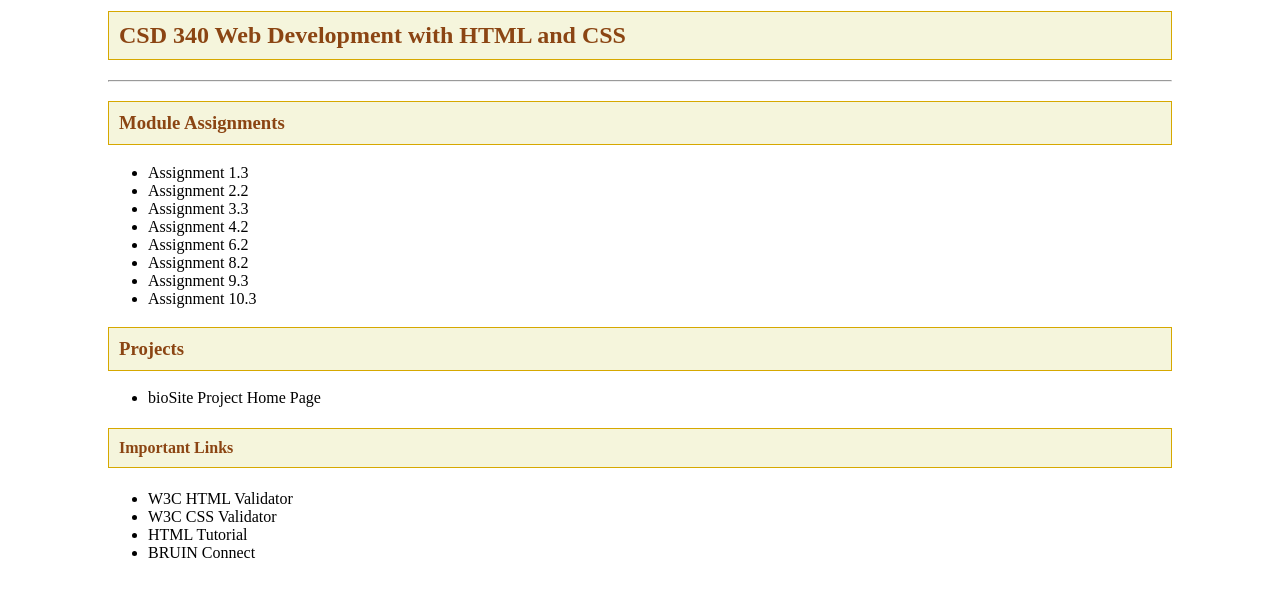
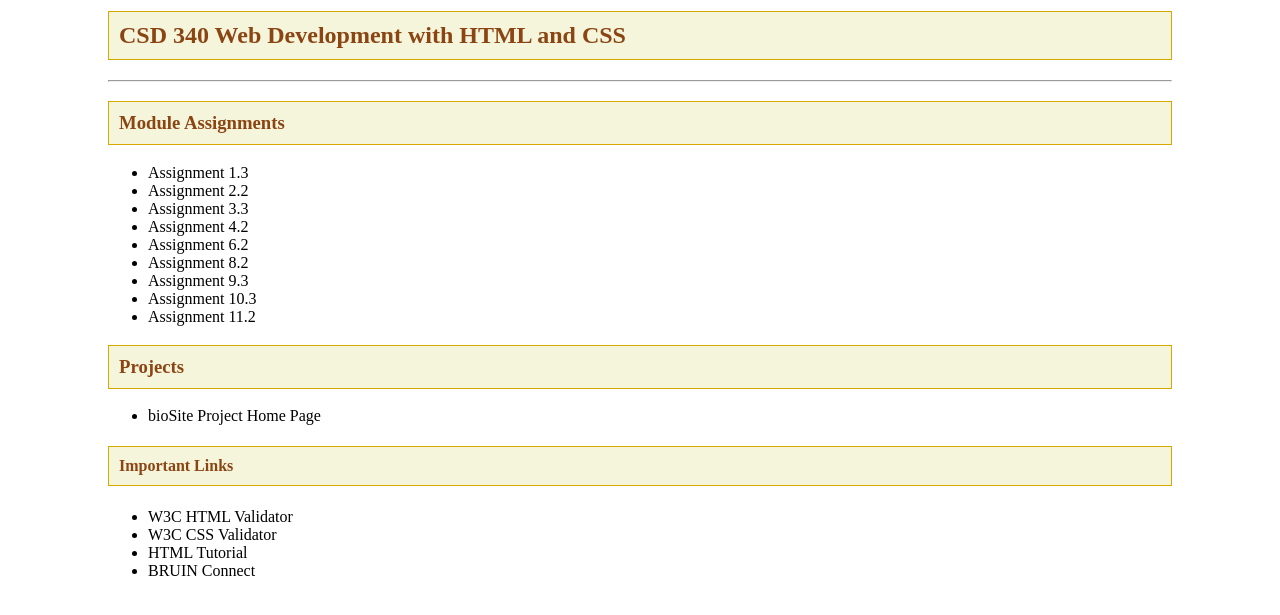
Before and after one commit to lullybyes/csd-340, a plain HTML site: page index.html in a window 1280 px wide. Shown: the part 119-734 px from the top of the page. Drawn offline with Linux system fonts and the light colour scheme.

Commit message:
updating index to include module 11

```diff
--- a/index.html
+++ b/index.html
@@ -20,6 +20,7 @@
         <li><a href="module-8/Yin_Mod8_2.html">Assignment 8.2</a></li>
         <li><a href="module-9/Yin_Mod9_3.html">Assignment 9.3</a></li>
         <li><a href="module-10/Yin_Mod10_3.html">Assignment 10.3</a></li>
+        <li><a href="module-11/Yin_Mod11_2.html">Assignment 11.2</a></li>
       </ul>
       <h3><strong>Projects</strong></h3>
       <ul>
```
